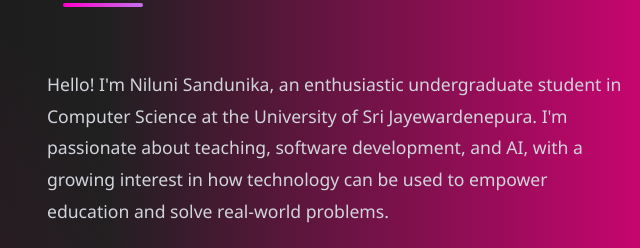
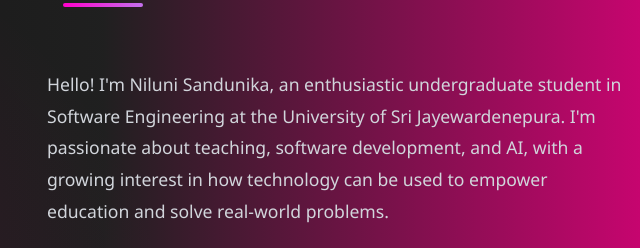
Before and after one commit to nilunisandunika03/portfolio, a plain HTML site: page index.html in a window 1280 px wide. Shown: the part 931-1179 px from the top of the page, 537-1177 px from the left. Drawn offline with nearby package versions, Linux system fonts and the light colour scheme.

Commit message:
small change in about p

```diff
--- a/index.html
+++ b/index.html
@@ -54,7 +54,7 @@
                     <img src="profileImg.jpg" alt="Profile Image">
                 </div>
                 <div class="about-text">
-                    <p>Hello! I'm Niluni Sandunika, an enthusiastic undergraduate student in Computer Science at the University of Sri Jayewardenepura. I'm passionate about teaching, software development, and AI, with a growing interest in how technology can be used to empower education and solve real-world problems.</p>
+                    <p>Hello! I'm Niluni Sandunika, an enthusiastic undergraduate student in Software Engineering at the University of Sri Jayewardenepura. I'm passionate about teaching, software development, and AI, with a growing interest in how technology can be used to empower education and solve real-world problems.</p>
                     <p>I completed my school education at <strong>R/Sussex College</strong> and <strong>R/Sumana Balika Vidyalaya</strong>, where I built a strong academic foundation and developed key skills in communication, leadership, and teamwork that continue to shape my journey today.</p>
                     <p>Alongside my studies, I teach mathematics to students from grades 6 to 11, which has helped me strengthen my problem-solving and organizational skills. I’m especially interested in combining my technical background with creativity—whether it’s developing smart systems, designing meaningful user experiences, or creating impactful presentations.</p>
                     <p>In my free time, I enjoy exploring AI tools like ChatGPT, participating in university clubs and academic events, and continually learning new concepts in programming, logic, and knowledge representation to broaden my skill set and perspective.</p>
```
